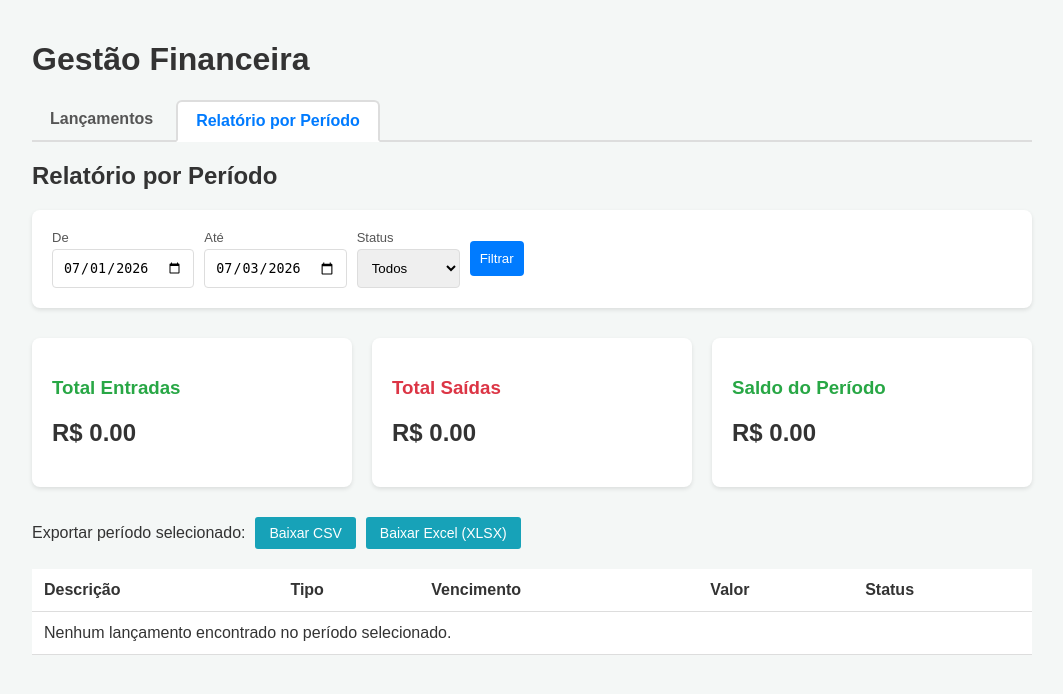
After one commit to gustc50/CRM, a Flask app: page /relatorio in a window 1280 px wide. The commit adds this page. Shown: the top 694 px of the page, without its empty margins (108-1171 px from the left). Run offline with Flask 3, Linux system fonts and the light colour scheme.

Commit message:
Adiciona editar/excluir lançamentos e aba de relatório por período
- Cada lançamento agora tem ações de Editar, Excluir e Reabrir, além
  do Dar Baixa já existente.
- Nova aba "Relatório por Período" com filtro de data inicial/final e
  status, mostrando total de entradas, saídas e saldo do período.
- Exportação dos lançamentos filtrados em CSV e XLSX (openpyxl).

```diff
--- a/erp/app.py
+++ b/erp/app.py
@@ -1,14 +1,19 @@
+import csv
+import io
 import os
 import sys
 import threading
 import webbrowser
 from datetime import datetime
 
-from flask import Flask, render_template, request, redirect, url_for, flash
+from flask import Flask, Response, flash, redirect, render_template, request, url_for
+from openpyxl import Workbook
+from openpyxl.styles import Font
 
 from models import db, Transacao
 
 TIPOS_VALIDOS = {'Receber', 'Pagar'}
+STATUS_VALIDOS = {'Pendente', 'Concluído'}
 HOST = '127.0.0.1'
 PORT = 5000
 
@@ -50,6 +55,73 @@ with app.app_context():
     db.create_all()
 
 
+def validar_transacao(form):
+    """Valida os campos comuns a criação/edição de um lançamento."""
+    tipo = form.get('tipo', '')
+    descricao = form.get('descricao', '').strip()
+    valor_str = form.get('valor', '')
+    data_str = form.get('data_vencimento', '')
+
+    if tipo not in TIPOS_VALIDOS:
+        return None, 'Tipo de lançamento inválido.'
+
+    if not descricao or len(descricao) > 100:
+        return None, 'Descrição obrigatória (até 100 caracteres).'
+
+    try:
+        valor = float(valor_str)
+    except (TypeError, ValueError):
+        return None, 'Valor inválido.'
+
+    if valor <= 0:
+        return None, 'O valor deve ser maior que zero.'
+
+    try:
+        data_vencimento = datetime.strptime(data_str, '%Y-%m-%d').date()
+    except (TypeError, ValueError):
+        return None, 'Data de vencimento inválida.'
+
+    dados = {
+        'tipo': tipo,
+        'descricao': descricao,
+        'valor': valor,
+        'data_vencimento': data_vencimento,
+    }
+    return dados, None
+
+
+def parse_data(valor):
+    try:
+        return datetime.strptime(valor, '%Y-%m-%d').date()
+    except (TypeError, ValueError):
+        return None
+
+
+def periodo_dos_parametros(args):
+    """Lê inicio/fim/status da querystring, com padrão = mês atual completo."""
+    hoje = datetime.now().date()
+    inicio = parse_data(args.get('inicio', '')) or hoje.replace(day=1)
+    fim = parse_data(args.get('fim', '')) or hoje
+    if inicio > fim:
+        inicio, fim = fim, inicio
+
+    status_filtro = args.get('status', 'Todos')
+    if status_filtro not in STATUS_VALIDOS:
+        status_filtro = 'Todos'
+
+    return inicio, fim, status_filtro
+
+
+def transacoes_do_periodo(inicio, fim, status_filtro):
+    query = Transacao.query.filter(
+        Transacao.data_vencimento >= inicio,
+        Transacao.data_vencimento <= fim,
+    )
+    if status_filtro in STATUS_VALIDOS:
+        query = query.filter(Transacao.status == status_filtro)
+    return query.order_by(Transacao.data_vencimento).all()
+
+
 @app.route('/')
 def index():
     transacoes = Transacao.query.order_by(Transacao.data_vencimento).all()
@@ -62,43 +134,50 @@ def index():
 
 @app.route('/adicionar', methods=['POST'])
 def adicionar():
-    tipo = request.form.get('tipo', '')
-    descricao = request.form.get('descricao', '').strip()
-    valor_str = request.form.get('valor', '')
-    data_str = request.form.get('data_vencimento', '')
-
-    if tipo not in TIPOS_VALIDOS:
-        flash('Tipo de lançamento inválido.', 'erro')
+    dados, erro = validar_transacao(request.form)
+    if erro:
+        flash(erro, 'erro')
         return redirect(url_for('index'))
 
-    if not descricao or len(descricao) > 100:
-        flash('Descrição obrigatória (até 100 caracteres).', 'erro')
+    db.session.add(Transacao(**dados))
+    db.session.commit()
+    flash('Lançamento adicionado com sucesso.', 'sucesso')
+    return redirect(url_for('index'))
+
+
+@app.route('/editar/<int:id>', methods=['GET', 'POST'])
+def editar(id):
+    transacao = Transacao.query.get_or_404(id)
+
+    if request.method == 'POST':
+        dados, erro = validar_transacao(request.form)
+        if erro:
+            flash(erro, 'erro')
+            return redirect(url_for('editar', id=id))
+
+        status = request.form.get('status', '')
+        if status not in STATUS_VALIDOS:
+            flash('Status inválido.', 'erro')
+            return redirect(url_for('editar', id=id))
+
+        transacao.tipo = dados['tipo']
+        transacao.descricao = dados['descricao']
+        transacao.valor = dados['valor']
+        transacao.data_vencimento = dados['data_vencimento']
+        transacao.status = status
+        db.session.commit()
+        flash('Lançamento atualizado com sucesso.', 'sucesso')
         return redirect(url_for('index'))
 
-    try:
-        valor = float(valor_str)
-    except (TypeError, ValueError):
-        flash('Valor inválido.', 'erro')
-        return redirect(url_for('index'))
+    return render_template('editar.html', t=transacao)
 
-    if valor <= 0:
-        flash('O valor deve ser maior que zero.', 'erro')
-        return redirect(url_for('index'))
 
-    try:
-        data_vencimento = datetime.strptime(data_str, '%Y-%m-%d').date()
-    except (TypeError, ValueError):
-        flash('Data de vencimento inválida.', 'erro')
-        return redirect(url_for('index'))
-
-    nova_transacao = Transacao(
-        tipo=tipo,
-        descricao=descricao,
-        valor=valor,
-        data_vencimento=data_vencimento,
-    )
-    db.session.add(nova_transacao)
+@app.route('/excluir/<int:id>', methods=['POST'])
+def excluir(id):
+    transacao = Transacao.query.get_or_404(id)
+    db.session.delete(transacao)
     db.session.commit()
+    flash('Lançamento excluído.', 'sucesso')
     return redirect(url_for('index'))
 
 
@@ -108,6 +187,105 @@ def concluir(id):
     transacao.status = 'Concluído'
     db.session.commit()
     return redirect(url_for('index'))
+
+
+@app.route('/reabrir/<int:id>', methods=['POST'])
+def reabrir(id):
+    transacao = Transacao.query.get_or_404(id)
+    transacao.status = 'Pendente'
+    db.session.commit()
+    return redirect(url_for('index'))
+
+
+@app.route('/relatorio')
+def relatorio():
+    inicio, fim, status_filtro = periodo_dos_parametros(request.args)
+    transacoes = transacoes_do_periodo(inicio, fim, status_filtro)
+
+    total_entradas = sum(t.valor for t in transacoes if t.tipo == 'Receber')
+    total_saidas = sum(t.valor for t in transacoes if t.tipo == 'Pagar')
+    saldo = total_entradas - total_saidas
+
+    return render_template(
+        'relatorio.html',
+        transacoes=transacoes,
+        inicio=inicio,
+        fim=fim,
+        status_filtro=status_filtro,
+        total_entradas=total_entradas,
+        total_saidas=total_saidas,
+        saldo=saldo,
+    )
+
+
+def _nome_arquivo(inicio, fim):
+    return f'lancamentos_{inicio.isoformat()}_a_{fim.isoformat()}'
+
+
+def _exportar_csv(transacoes, nome_arquivo):
+    buffer = io.StringIO()
+    buffer.write('﻿')  # BOM para o Excel abrir acentos corretamente
+    writer = csv.writer(buffer, delimiter=';')
+    writer.writerow(['Descrição', 'Tipo', 'Vencimento', 'Valor', 'Status'])
+    for t in transacoes:
+        writer.writerow([
+            t.descricao,
+            t.tipo,
+            t.data_vencimento.strftime('%d/%m/%Y'),
+            f'{t.valor:.2f}'.replace('.', ','),
+            t.status,
+        ])
+
+    return Response(
+        buffer.getvalue(),
+        mimetype='text/csv',
+        headers={'Content-Disposition': f'attachment; filename="{nome_arquivo}.csv"'},
+    )
+
+
+def _exportar_xlsx(transacoes, nome_arquivo):
+    wb = Workbook()
+    ws = wb.active
+    ws.title = 'Lançamentos'
+
+    ws.append(['Descrição', 'Tipo', 'Vencimento', 'Valor (R$)', 'Status'])
+    for celula in ws[1]:
+        celula.font = Font(bold=True)
+
+    for t in transacoes:
+        ws.append([
+            t.descricao,
+            t.tipo,
+            t.data_vencimento.strftime('%d/%m/%Y'),
+            t.valor,
+            t.status,
+        ])
+
+    larguras = [30, 12, 14, 14, 14]
+    for coluna, largura in zip('ABCDE', larguras):
+        ws.column_dimensions[coluna].width = largura
+
+    buffer = io.BytesIO()
+    wb.save(buffer)
+    buffer.seek(0)
+
+    return Response(
+        buffer.getvalue(),
+        mimetype='application/vnd.openxmlformats-officedocument.spreadsheetml.sheet',
+        headers={'Content-Disposition': f'attachment; filename="{nome_arquivo}.xlsx"'},
+    )
+
+
+@app.route('/relatorio/exportar')
+def exportar_relatorio():
+    inicio, fim, status_filtro = periodo_dos_parametros(request.args)
+    transacoes = transacoes_do_periodo(inicio, fim, status_filtro)
+    nome_arquivo = _nome_arquivo(inicio, fim)
+
+    formato = request.args.get('formato', 'csv')
+    if formato == 'xlsx':
+        return _exportar_xlsx(transacoes, nome_arquivo)
+    return _exportar_csv(transacoes, nome_arquivo)
 
 
 def _abrir_navegador():
--- a/erp/requirements.txt
+++ b/erp/requirements.txt
@@ -1,2 +1,3 @@
 Flask==3.0.0
 Flask-SQLAlchemy==3.1.1
+openpyxl==3.1.5
--- a/erp/static/style.css
+++ b/erp/static/style.css
@@ -24,6 +24,28 @@ body {
 .card.receber h3 { color: #28a745; }
 .card.pagar h3 { color: #dc3545; }
 
+.tabs {
+    display: flex;
+    gap: 5px;
+    margin-bottom: 20px;
+    border-bottom: 2px solid #ddd;
+}
+.tabs a {
+    padding: 10px 18px;
+    text-decoration: none;
+    color: #555;
+    font-weight: bold;
+    border-radius: 6px 6px 0 0;
+}
+.tabs a:hover { background: #e9ecef; }
+.tabs a.active {
+    color: #007bff;
+    background: #fff;
+    border: 2px solid #ddd;
+    border-bottom: 2px solid #fff;
+    margin-bottom: -2px;
+}
+
 .flashes {
     list-style: none;
     margin: 0 0 20px;
@@ -37,6 +59,16 @@ body {
     border-radius: 4px;
     margin-bottom: 8px;
 }
+.flashes li.sucesso {
+    background: #d1e7dd;
+    border-color: #a3cfbb;
+    color: #0f5132;
+}
+.flashes li.erro {
+    background: #f8d7da;
+    border-color: #f1aeb5;
+    color: #842029;
+}
 
 form {
     background: #fff;
@@ -45,6 +77,8 @@ form {
     margin-bottom: 30px;
     display: flex;
     gap: 10px;
+    flex-wrap: wrap;
+    align-items: center;
     box-shadow: 0 2px 4px rgba(0,0,0,0.1);
 }
 input, select, button {
@@ -70,6 +104,7 @@ th, td {
     border-bottom: 1px solid #ddd;
     text-align: left;
 }
+
 .form-inline {
     display: inline;
     background: none;
@@ -77,8 +112,13 @@ th, td {
     box-shadow: none;
     margin: 0;
 }
-.btn-concluir {
-    background: #28a745;
+.acoes {
+    display: flex;
+    gap: 6px;
+    flex-wrap: wrap;
+    align-items: center;
+}
+.btn-acao {
     text-decoration: none;
     padding: 5px 10px;
     color: white;
@@ -86,5 +126,51 @@ th, td {
     font-size: 12px;
     border: none;
     cursor: pointer;
+    display: inline-block;
 }
+.btn-concluir { background: #28a745; }
 .btn-concluir:hover { background: #1e7e34; }
+.btn-reabrir { background: #6c757d; }
+.btn-reabrir:hover { background: #565e64; }
+.btn-editar { background: #007bff; }
+.btn-editar:hover { background: #0056b3; }
+.btn-excluir { background: #dc3545; }
+.btn-excluir:hover { background: #b02a37; }
+.btn-cancelar { background: #6c757d; }
+.btn-cancelar:hover { background: #565e64; }
+.btn-exportar { background: #17a2b8; padding: 8px 14px; font-size: 14px; }
+.btn-exportar:hover { background: #117a8b; }
+
+.form-coluna {
+    flex-direction: column;
+    align-items: stretch;
+    max-width: 400px;
+}
+.form-coluna label {
+    display: flex;
+    flex-direction: column;
+    gap: 4px;
+    font-size: 14px;
+    color: #555;
+}
+.form-acoes {
+    display: flex;
+    gap: 10px;
+    align-items: center;
+    margin-top: 10px;
+}
+
+.form-filtro label {
+    display: flex;
+    flex-direction: column;
+    gap: 4px;
+    font-size: 13px;
+    color: #555;
+}
+
+.exportar {
+    display: flex;
+    gap: 10px;
+    align-items: center;
+    margin-bottom: 20px;
+}
--- a/erp/templates/base.html
+++ b/erp/templates/base.html
@@ -9,15 +9,22 @@
 <body>
     <div class="container">
         <h1>Gestão Financeira</h1>
-        {% with messages = get_flashed_messages() %}
+
+        <nav class="tabs">
+            <a href="{{ url_for('index') }}" class="{{ 'active' if request.endpoint in ('index', 'editar') else '' }}">Lançamentos</a>
+            <a href="{{ url_for('relatorio') }}" class="{{ 'active' if request.endpoint == 'relatorio' else '' }}">Relatório por Período</a>
+        </nav>
+
+        {% with messages = get_flashed_messages(with_categories=true) %}
             {% if messages %}
             <ul class="flashes">
-                {% for message in messages %}
-                <li>{{ message }}</li>
+                {% for categoria, mensagem in messages %}
+                <li class="{{ categoria }}">{{ mensagem }}</li>
                 {% endfor %}
             </ul>
             {% endif %}
         {% endwith %}
+
         {% block content %}{% endblock %}
     </div>
 </body>
--- /dev/null
+++ b/erp/templates/relatorio.html
@@ -0,0 +1,75 @@
+{% extends 'base.html' %}
+
+{% block content %}
+<h2>Relatório por Período</h2>
+
+<form action="{{ url_for('relatorio') }}" method="GET" class="form-filtro">
+    <label>
+        De
+        <input type="date" name="inicio" value="{{ inicio.isoformat() }}">
+    </label>
+    <label>
+        Até
+        <input type="date" name="fim" value="{{ fim.isoformat() }}">
+    </label>
+    <label>
+        Status
+        <select name="status">
+            <option value="Todos" {{ 'selected' if status_filtro == 'Todos' else '' }}>Todos</option>
+            <option value="Pendente" {{ 'selected' if status_filtro == 'Pendente' else '' }}>Pendente</option>
+            <option value="Concluído" {{ 'selected' if status_filtro == 'Concluído' else '' }}>Concluído</option>
+        </select>
+    </label>
+    <button type="submit">Filtrar</button>
+</form>
+
+<div class="dashboard">
+    <div class="card receber">
+        <h3>Total Entradas</h3>
+        <h2>R$ {{ "%.2f"|format(total_entradas) }}</h2>
+    </div>
+    <div class="card pagar">
+        <h3>Total Saídas</h3>
+        <h2>R$ {{ "%.2f"|format(total_saidas) }}</h2>
+    </div>
+    <div class="card {{ 'receber' if saldo >= 0 else 'pagar' }}">
+        <h3>Saldo do Período</h3>
+        <h2>R$ {{ "%.2f"|format(saldo) }}</h2>
+    </div>
+</div>
+
+<div class="exportar">
+    <span>Exportar período selecionado:</span>
+    <a class="btn-acao btn-exportar"
+       href="{{ url_for('exportar_relatorio', formato='csv', inicio=inicio.isoformat(), fim=fim.isoformat(), status=status_filtro) }}">Baixar CSV</a>
+    <a class="btn-acao btn-exportar"
+       href="{{ url_for('exportar_relatorio', formato='xlsx', inicio=inicio.isoformat(), fim=fim.isoformat(), status=status_filtro) }}">Baixar Excel (XLSX)</a>
+</div>
+
+<table>
+    <thead>
+        <tr>
+            <th>Descrição</th>
+            <th>Tipo</th>
+            <th>Vencimento</th>
+            <th>Valor</th>
+            <th>Status</th>
+        </tr>
+    </thead>
+    <tbody>
+        {% for t in transacoes %}
+        <tr>
+            <td>{{ t.descricao }}</td>
+            <td style="color: {{ '#28a745' if t.tipo == 'Receber' else '#dc3545' }}">{{ t.tipo }}</td>
+            <td>{{ t.data_vencimento.strftime('%d/%m/%Y') }}</td>
+            <td>R$ {{ "%.2f"|format(t.valor) }}</td>
+            <td>{{ t.status }}</td>
+        </tr>
+        {% else %}
+        <tr>
+            <td colspan="5">Nenhum lançamento encontrado no período selecionado.</td>
+        </tr>
+        {% endfor %}
+    </tbody>
+</table>
+{% endblock %}
```
Also changed, not shown: erp/templates/editar.html (added, +43 -0 lines), erp/templates/index.html (+11 -2 lines), erp/README.md.
